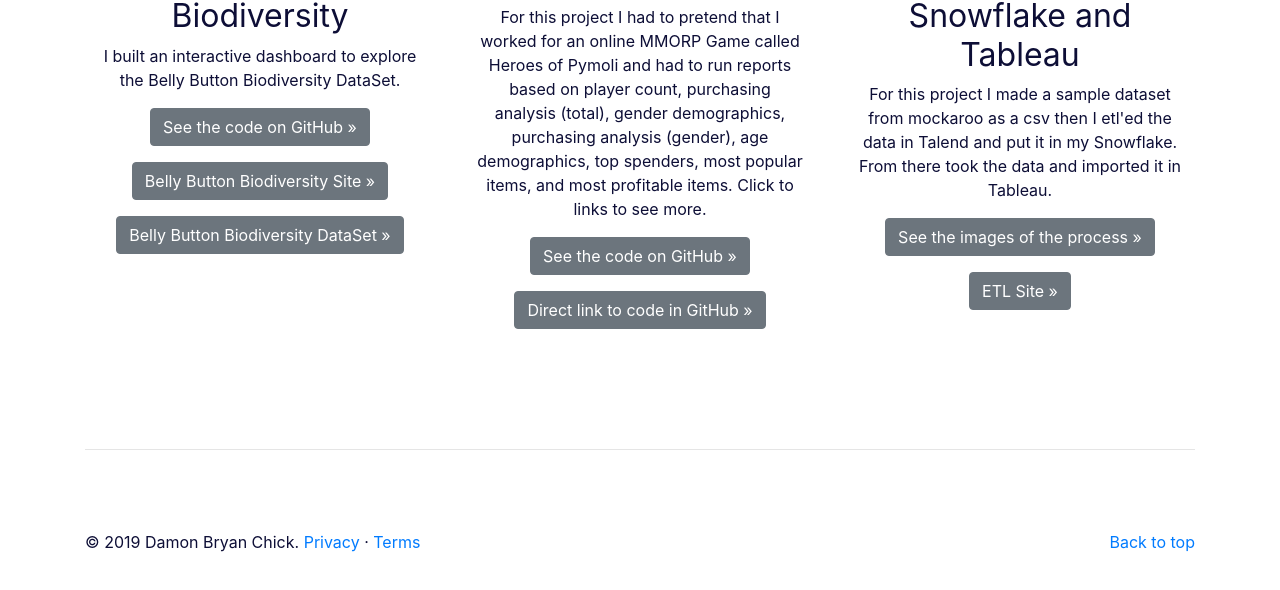
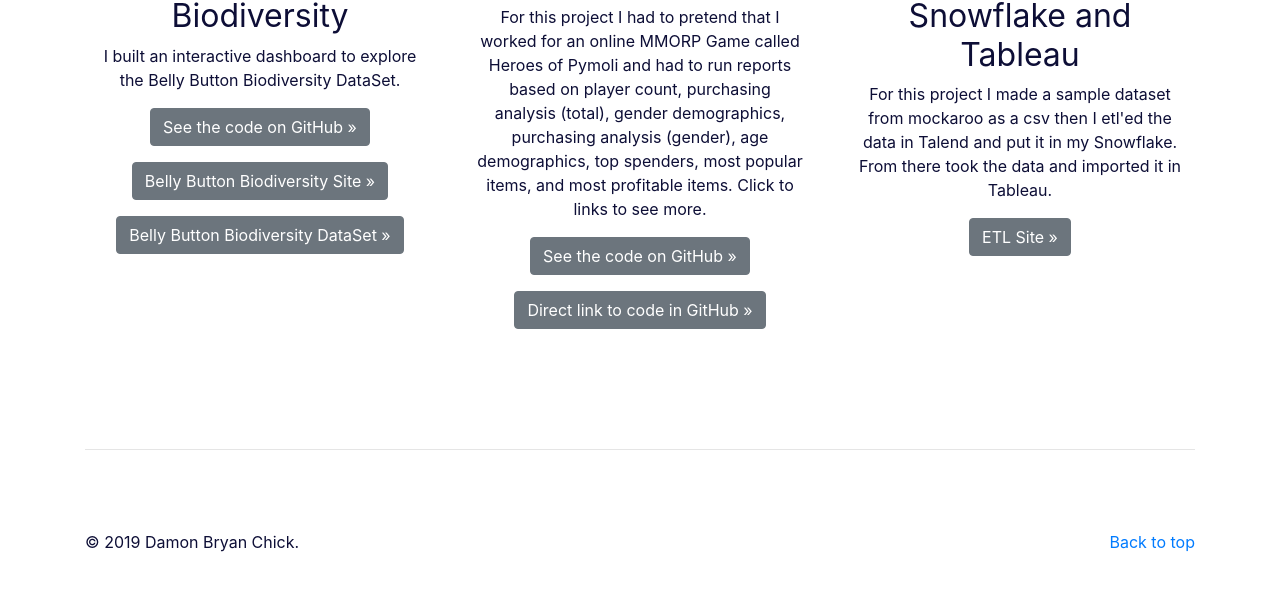
Before and after one commit to bryanchick/bryanchick.github.io, a plain HTML site: page static/projects.html in a window 1280 px wide. Shown: the part 1636-2226 px from the top of the page. Drawn offline with nearby package versions, Linux system fonts and the light colour scheme.

Commit message:
updated html's to reflect new items

```diff
--- a/static/projects.html
+++ b/static/projects.html
@@ -185,7 +185,7 @@ Python with BeautifulSoup, HTML, CSS, Flask, Plotly.js, Jupyter Notebook, Visual
 
             <h2>Talend ETL into Snowflake and Tableau</h2>
             <p>For this project I made a sample dataset from mockaroo as a csv then I etl'ed the data in Talend and put it in my Snowflake. From there took the data and imported it in Tableau.</p>
-            <p><a class="btn btn-secondary" href="https://github.com/bryanchick/project3"  target="_blank" role="button">See the images of the process  &raquo;</a></p>
+            <!-- <p><a class="btn btn-secondary" href="https://github.com/bryanchick/project3"  target="_blank" role="button">See the images of the process  &raquo;</a></p> -->
             <p><a class="btn btn-secondary" href="etl.html" target="_blank" role="button">ETL Site &raquo;</a></p>
 
           </div>
@@ -199,7 +199,7 @@ Python with BeautifulSoup, HTML, CSS, Flask, Plotly.js, Jupyter Notebook, Visual
       <!-- FOOTER -->
       <footer class="container">
         <p class="float-right"><a href="#">Back to top</a></p>
-        <p>&copy; 2019 Damon Bryan Chick. <a href="#">Privacy</a> &middot; <a href="#">Terms</a></p>
+        <p>&copy; 2019 Damon Bryan Chick. <!--<a href="#">Privacy</a> &middot; <a href="#">Terms</a></p> -->
       </footer>
     </main>
 
```
Also changed, not shown: static/contact.html (+1 -1 lines), static/etl.html (+8 -8 lines), static/resume.html (+1 -1 lines).
